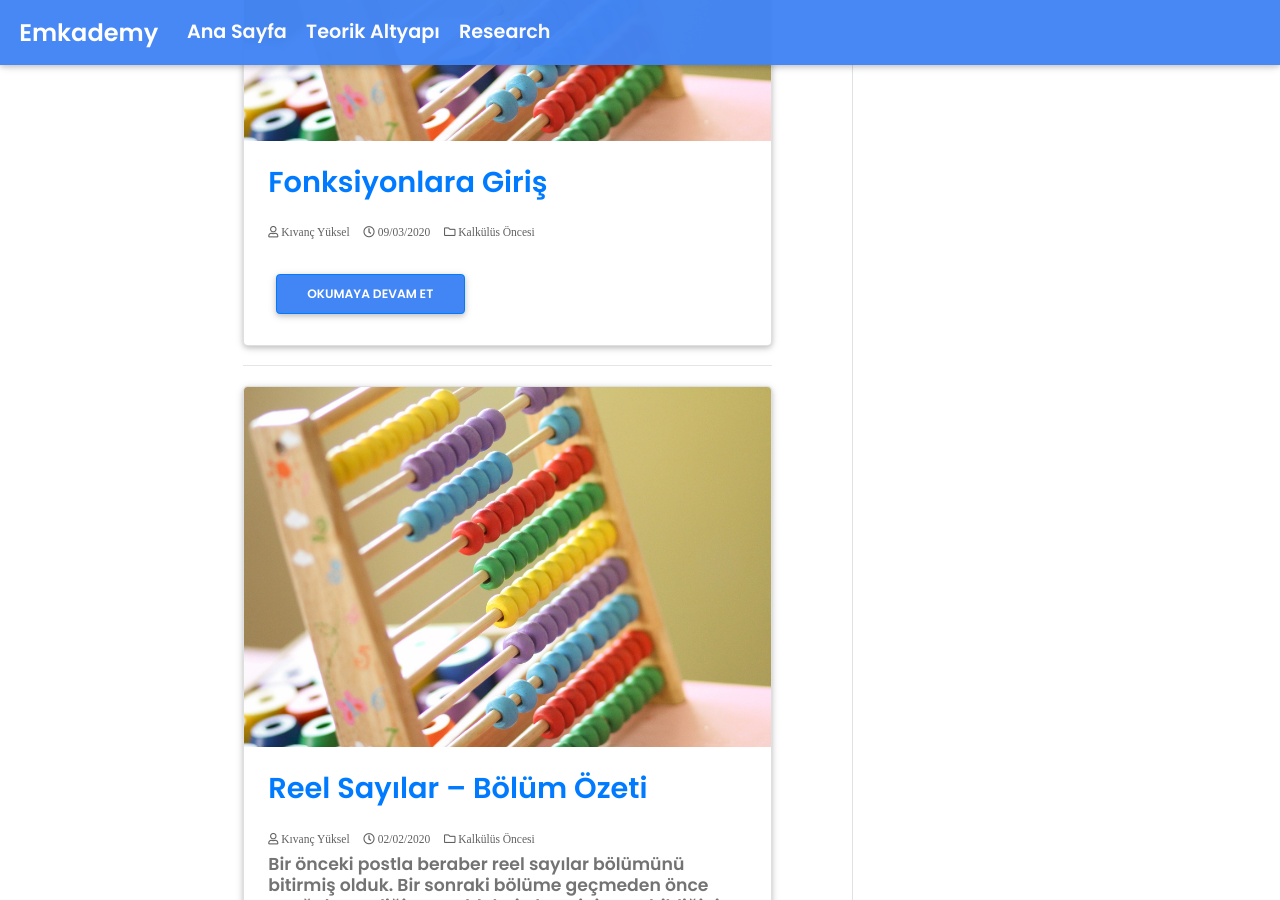
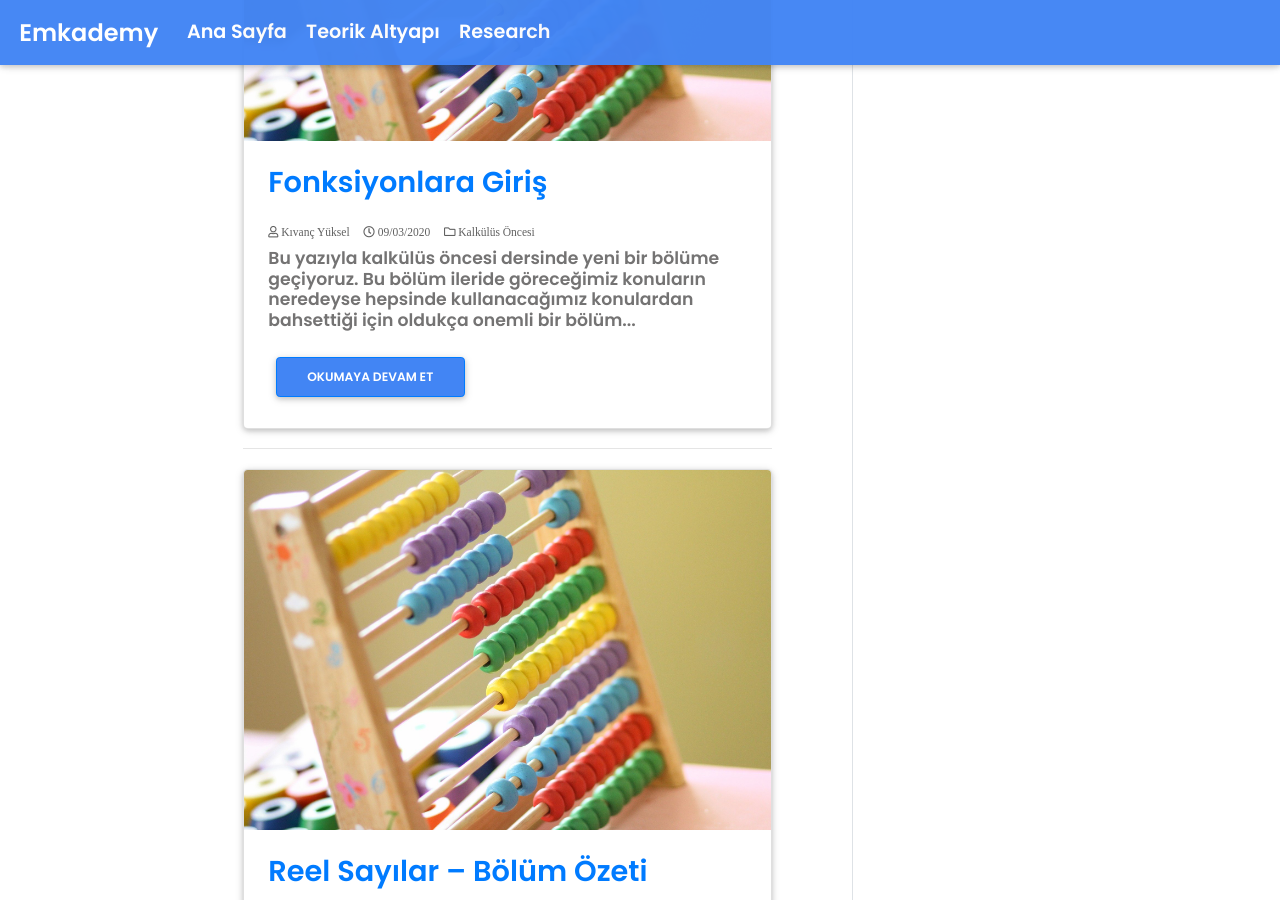
Before and after one commit to kivancyuksel/kivancyuksel.github.io, a Jekyll site: the page built from index.html, in a window 1280 px wide and 900 px high, scrolled down 1629 px. Built offline with Jekyll 4.4.1, drawn with Linux system fonts in a browser that asks for light colours; comment, search, counter and statistics services are not loaded.

Commit message:
updated excerpt of the new post

```diff
--- a/my_collections/_kalkulus_oncesi/2020-03-09-fonksiyonlara-giris.md
+++ b/my_collections/_kalkulus_oncesi/2020-03-09-fonksiyonlara-giris.md
@@ -1,7 +1,7 @@
 ---
 title: "Fonksiyonlara Giriş"
 author: "Kıvanç Yüksel"
-excerpt: ""
+excerpt: "Bu yazıyla kalkülüs öncesi dersinde yeni bir bölüme geçiyoruz. Bu bölüm ileride göreceğimiz konuların neredeyse hepsinde kullanacağımız konulardan bahsettiği için oldukça onemli bir bölüm..."
 categories:
   - Kalkülüs Öncesi
 tags:
```
